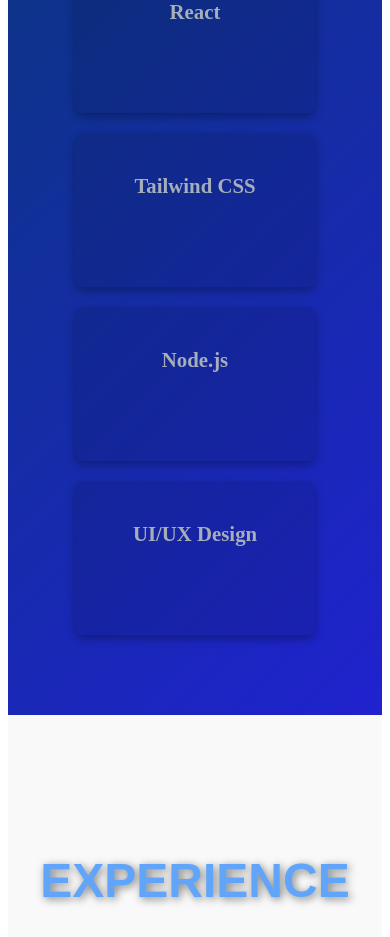
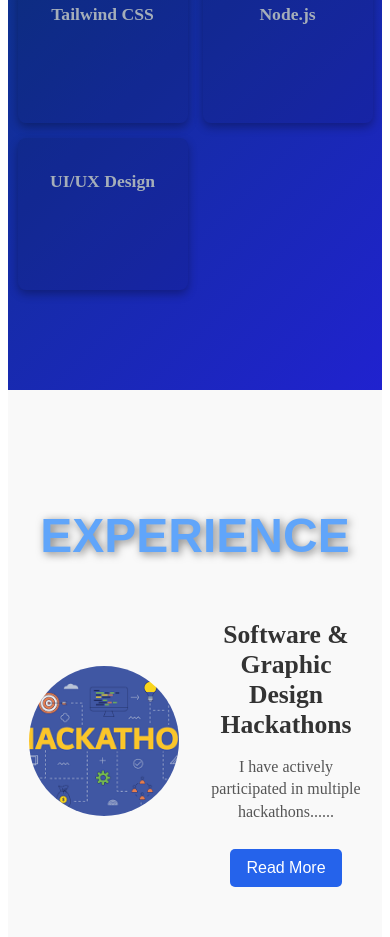
Before and after one commit to Steve8119/pf, a React (Vite) app: page / in a window 390 px wide. Shown: the part 1060-1997 px from the top of the page. Built offline with nearby package versions, Linux system fonts and the light colour scheme.

Commit message:
Updated project files

```diff
--- a/src/components/Experience.css
+++ b/src/components/Experience.css
@@ -1,17 +1,17 @@
 /* Main Experience Section */
 .experience-container {
     text-align: center;
-    padding: 100px 20px;
+    padding: 80px 20px;
     background: #f9f9f9;
 }
 
 /* Title Styling */
 .animated-title {
-    font-size: 2.8rem;
+    font-size: 2.5rem;
     font-weight: bold;
     color: #2563eb;
     text-transform: uppercase;
-    margin-bottom: 60px;
+    margin-bottom: 50px;
     animation: fadeIn 1.5s ease-in-out;
 }
 
@@ -19,9 +19,9 @@
 .experience-list {
     display: flex;
     flex-direction: column;
-    gap: 100px; /* Space between experiences */
+    gap: 80px;
     align-items: center;
-    max-width: 1300px;
+    max-width: 1200px;
     margin: 0 auto;
 }
 
@@ -31,7 +31,7 @@
     align-items: center;
     justify-content: space-between;
     width: 100%;
-    gap: 150px; /* Space between text and image */
+    gap: 50px;
     transition: transform 0.3s ease-in-out;
 }
 
@@ -48,68 +48,46 @@
 /* Image Container */
 .image-container {
     flex: 1;
+    display: flex;
+    justify-content: center;
 }
 
-/* Circular Frame for All Images */
+/* Image Styling */
 .experience-image {
-    width: 250px; /* Adjust size */
-    height: 250px;
-    border-radius: 50%; /* Makes image circular */
+    width: 220px;
+    height: 220px;
+    border-radius: 50%;
     object-fit: cover;
     flex-shrink: 0;
-    opacity: 0;
-    transform: scale(0.8);
-    animation: fadeInScale 1.5s ease-out forwards;
+    opacity: 1;
+    transform: scale(1);
+    transition: transform 0.3s ease-in-out;
 }
 
-/* Rolling & Bouncing Animations */
-@keyframes rollIn {
-    0% {
-        opacity: 0;
-        transform: translateX(-100%) rotate(-720deg);
-    }
-    100% {
-        opacity: 1;
-        transform: translateX(0) rotate(0deg);
-    }
-}
-
-@keyframes bounceUpDown {
-    0%, 100% {
-        transform: translateY(0);
-    }
-    50% {
-        transform: translateY(-15px);
-    }
-}
-
-/* Apply to ALL Images */
-.experience-item:nth-child(1) .experience-image,
-.experience-item:nth-child(2) .experience-image,
-.experience-item:nth-child(3) .experience-image {
-    animation: rollIn 1.8s ease-out forwards, bounceUpDown 1.5s infinite ease-in-out 2s;
+.experience-image:hover {
+    transform: scale(1.05) rotate(2deg);
 }
 
 /* Experience Text */
 .text-container {
     flex: 1;
+    max-width: 50%;
     text-align: left;
-    max-width: 50%;
 }
 
 /* Experience Title */
 .text-container h3 {
-    font-size: 2.2rem;
+    font-size: 2rem;
     font-weight: bold;
     color: #333;
-    margin-bottom: 20px;
+    margin-bottom: 15px;
 }
 
 /* Experience Description */
 .text-container p {
-    font-size: 1.4rem;
+    font-size: 1.2rem;
     color: #555;
-    line-height: 1.8;
+    line-height: 1.6;
 }
 
 /* Read More Button */
@@ -119,7 +97,7 @@
     font-size: 1rem;
     border: none;
     padding: 10px 16px;
-    margin-top: 15px;
+    margin-top: 10px;
     cursor: pointer;
     border-radius: 5px;
     transition: 0.3s;
@@ -129,54 +107,10 @@
     background-color: #1d4ed8;
 }
 
-/* Image Hover Effect */
-.experience-image:hover {
-    transform: scale(1.05) rotate(2deg);
-    transition: transform 0.4s ease-in-out;
-}
-
-/* Fade-in and Scale-up Animation */
-@keyframes fadeInScale {
-    from {
-        opacity: 0;
-        transform: scale(0.8);
-    }
-    to {
-        opacity: 1;
-        transform: scale(1);
-    }
-}
-
-/* Hover Scale Effect */
-.experience-item:hover {
-    transform: scale(1.05);
-}
-
 /* Responsive Design */
 @media (max-width: 1100px) {
     .experience-item {
-        gap: 80px;
-    }
-
-    .experience-image {
-        width: 200px;
-        height: 200px;
-    }
-
-    .text-container {
-        max-width: 55%;
-    }
-}
-
-@media (max-width: 900px) {
-    .experience-item {
-        flex-direction: column;
-        text-align: center;
-        gap: 50px;
-    }
-
-    .experience-item.row-reverse {
-        flex-direction: column;
+        gap: 30px;
     }
 
     .experience-image {
@@ -185,17 +119,38 @@
     }
 
     .text-container {
+        max-width: 60%;
+    }
+}
+
+@media (max-width: 900px) {
+    .experience-item {
+        flex-direction: column;
+        text-align: center;
+        gap: 30px;
+    }
+
+    .experience-item.row-reverse {
+        flex-direction: column;
+    }
+
+    .experience-image {
+        width: 150px;
+        height: 150px;
+    }
+
+    .text-container {
         text-align: center;
         max-width: 100%;
     }
 
     .text-container h3 {
-        font-size: 1.8rem;
-        margin-bottom: 15px;
+        font-size: 1.6rem;
+        margin-bottom: 10px;
     }
 
     .text-container p {
-        font-size: 1.2rem;
-        line-height: 1.6;
+        font-size: 1rem;
+        line-height: 1.4;
     }
 }
--- a/src/components/Experience.jsx
+++ b/src/components/Experience.jsx
@@ -1,3 +1,4 @@
+// src/components/Experience.jsx
 import React, { useState } from "react";
 import "./Experience.css";
 import hackathonImg from "../assets/hackathon.png";
--- a/src/components/Skills.css
+++ b/src/components/Skills.css
@@ -10,24 +10,21 @@
 
 /* Animated Title */
 .animated-title {
-    font-size: 3rem;
+    font-size: 2.5rem;
     font-weight: bold;
     color: #60a5fa;
     text-shadow: 2px 2px 8px rgba(0, 0, 0, 0.5);
     font-family: "Poppins", sans-serif;
-    position: relative;
-    display: inline-block;
-    animation: floatTitle 3s ease-in-out infinite;
     margin-bottom: 30px;
 }
 
-/* Skills Row (All in One Line) */
-.skills-row {
-    display: flex;
+/* Skills Grid */
+.skills-grid {
+    display: grid;
+    grid-template-columns: repeat(3, 1fr);
+    gap: 20px;
     justify-content: center;
-    align-items: center;
-    gap: 20px;
-    flex-wrap: wrap; /* Ensures responsiveness */
+    padding: 20px;
 }
 
 /* Skill Box */
@@ -37,15 +34,13 @@
     border-radius: 8px;
     transition: transform 0.3s ease-in-out, background 0.3s ease-in-out;
     text-align: center;
-    position: relative;
-    overflow: hidden;
     cursor: pointer;
     box-shadow: 0px 4px 10px rgba(0, 0, 0, 0.3);
     min-width: 180px;
-    max-width: 200px;
+    max-width: 250px;
 }
 
-/* Skill Box Title */
+/* Skill Title */
 .skill-box h3 {
     font-size: 1.3rem;
     font-weight: bold;
@@ -57,7 +52,7 @@
     opacity: 0;
     transform: translateY(10px);
     transition: opacity 0.3s ease-in-out, transform 0.3s ease-in-out;
-    font-size: 0.9rem;
+    font-size: 1rem;
     margin-top: 10px;
 }
 
@@ -72,9 +67,28 @@
     transform: translateY(0);
 }
 
-/* Floating Animation */
-@keyframes floatTitle {
-    0% { transform: translateY(0px); }
-    50% { transform: translateY(-10px); }
-    100% { transform: translateY(0px); }
+/* Responsive Design */
+@media (max-width: 768px) {
+    .skills-grid {
+        grid-template-columns: repeat(2, 1fr); /* 2x2 Grid on Mobile */
+        gap: 15px;
+    }
+
+    .animated-title {
+        font-size: 2rem;
+    }
+
+    .skill-box {
+        min-width: 140px;
+        max-width: 180px;
+        padding: 15px;
+    }
+
+    .skill-box h3 {
+        font-size: 1.1rem;
+    }
+
+    .skill-description {
+        font-size: 0.9rem;
+    }
 }
--- a/src/components/Skills.jsx
+++ b/src/components/Skills.jsx
@@ -1,3 +1,4 @@
+// src/components/Skills.jsx
 import React from "react";
 import { motion } from "framer-motion";
 import "./Skills.css";
@@ -29,7 +30,7 @@
         Skills
       </motion.h2>
 
-      <div className="skills-row">
+      <div className="skills-grid">
         {skillsData.map((skill, index) => (
           <motion.div
             key={index}
```
